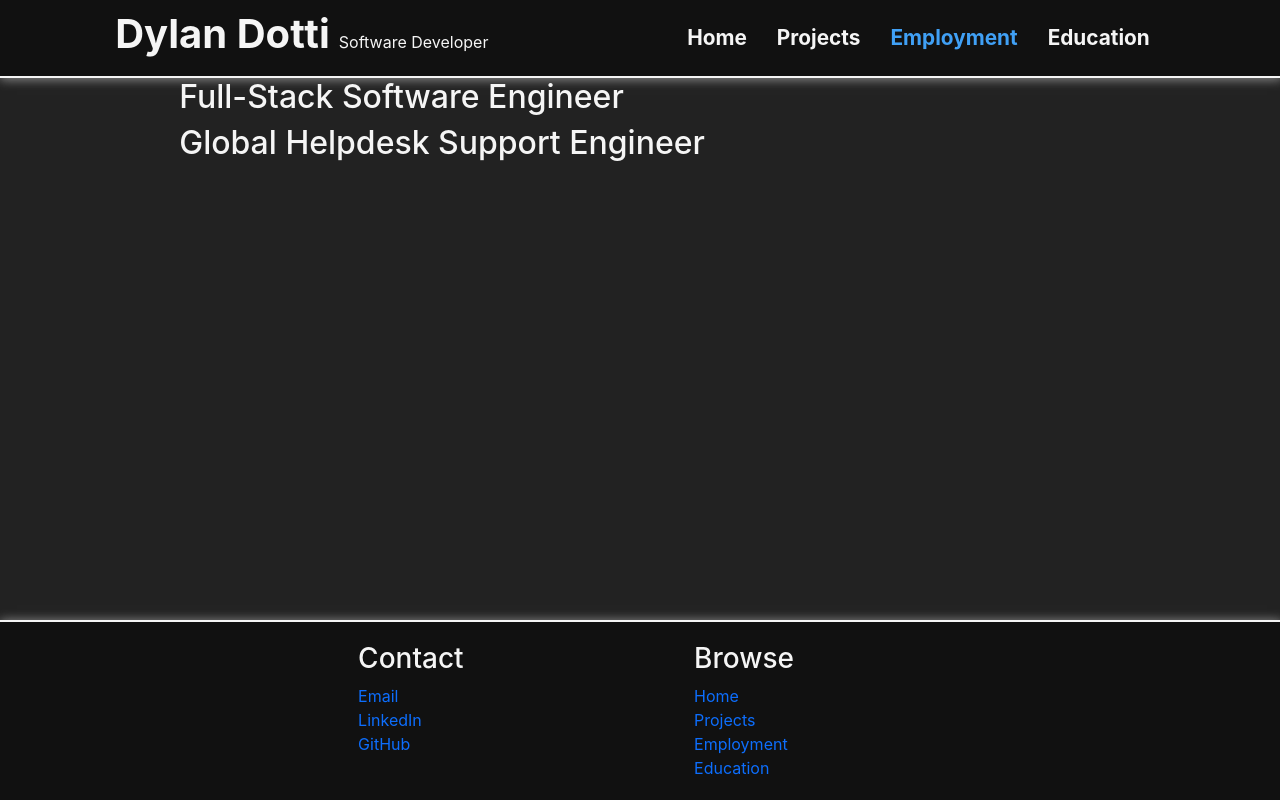
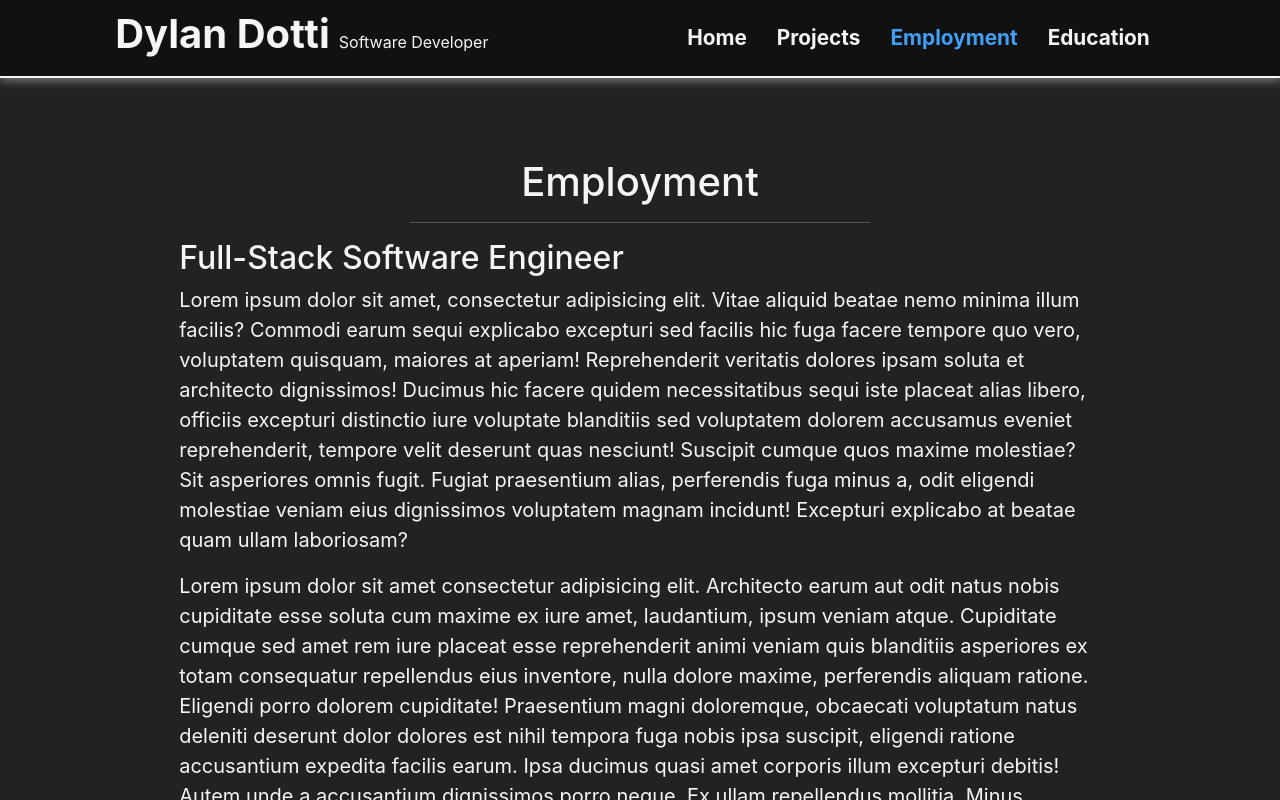
Before and after one commit to Dylan-Dotti/React-Portfolio-Website, a React (Create React App) app: page /employment in a window 1280 px wide. Built offline with nearby package versions, Linux system fonts and the light colour scheme.

Commit message:
Employment placeholder content

```diff
--- a/src/Components/Employment/employment.scss
+++ b/src/Components/Employment/employment.scss
@@ -0,0 +1,13 @@
+
+#employment {
+    padding: 80px 0;
+
+    p {
+        font-size: 1.25rem;
+    }
+
+    .ghd-carousel {
+        width: 500px;
+        height: 500px;
+    }
+}
--- a/src/Components/Employment/index.tsx
+++ b/src/Components/Employment/index.tsx
@@ -1,20 +1,54 @@
-import React, { ReactNode } from "react";
+import * as React from "react";
+import "./employment.scss";
+import { AppConstantsContext } from "../../App";
+import ScrollFadeInSection from "../ScrollFadeInSection";
+import CrossfadeImageCarousel from "../CrossfadeImageCarousel";
 
-export default class Employment extends React.Component {
+const Employment: React.FC = () => {
+    const appConstants = React.useContext(AppConstantsContext);
 
-    render(): ReactNode {
-        return (
-            <div id="employment">
+    return (
+        <div id="employment">
+            <ScrollFadeInSection durationMS={appConstants.fadeInDurationMS}>
+                <h1 className="text-center">Employment</h1>
+                <hr className="half-centered"/>
 
                 <div className="software-engineer-group">
                     <h2>Full-Stack Software Engineer</h2>
+
+                    <p>
+                        Lorem ipsum dolor sit amet, consectetur adipisicing elit. Vitae aliquid beatae nemo minima illum facilis? Commodi earum sequi explicabo excepturi sed facilis hic fuga facere tempore quo vero, voluptatem quisquam, maiores at aperiam! Reprehenderit veritatis dolores ipsam soluta et architecto dignissimos! Ducimus hic facere quidem necessitatibus sequi iste placeat alias libero, officiis excepturi distinctio iure voluptate blanditiis sed voluptatem dolorem accusamus eveniet reprehenderit, tempore velit deserunt quas nesciunt! Suscipit cumque quos maxime molestiae? Sit asperiores omnis fugit. Fugiat praesentium alias, perferendis fuga minus a, odit eligendi molestiae veniam eius dignissimos voluptatem magnam incidunt! Excepturi explicabo at beatae quam ullam laboriosam?
+                    </p>
+                    <p>
+                        Lorem ipsum dolor sit amet consectetur adipisicing elit. Architecto earum aut odit natus nobis cupiditate esse soluta cum maxime ex iure amet, laudantium, ipsum veniam atque. Cupiditate cumque sed amet rem iure placeat esse reprehenderit animi veniam quis blanditiis asperiores ex totam consequatur repellendus eius inventore, nulla dolore maxime, perferendis aliquam ratione. Eligendi porro dolorem cupiditate! Praesentium magni doloremque, obcaecati voluptatum natus deleniti deserunt dolor dolores est nihil tempora fuga nobis ipsa suscipit, eligendi ratione accusantium expedita facilis earum. Ipsa ducimus quasi amet corporis illum excepturi debitis! Autem unde a accusantium dignissimos porro neque. Ex ullam repellendus mollitia. Minus, recusandae.
+                    </p>
                 </div>
 
                 <div className="ghd-engineer-group">
                     <h2>Global Helpdesk Support Engineer</h2>
+
+                    <p>
+                        Lorem ipsum dolor sit amet, consectetur adipisicing elit. Vitae aliquid beatae nemo minima illum facilis? Commodi earum sequi explicabo excepturi sed facilis hic fuga facere tempore quo vero, voluptatem quisquam, maiores at aperiam! Reprehenderit veritatis dolores ipsam soluta et architecto dignissimos! Ducimus hic facere quidem necessitatibus sequi iste placeat alias libero, officiis excepturi distinctio iure voluptate blanditiis sed voluptatem dolorem accusamus eveniet reprehenderit, tempore velit deserunt quas nesciunt! Suscipit cumque quos maxime molestiae? Sit asperiores omnis fugit. Fugiat praesentium alias, perferendis fuga minus a, odit eligendi molestiae veniam eius dignissimos voluptatem magnam incidunt! Excepturi explicabo at beatae quam ullam laboriosam?
+                    </p>
+                    <p>
+                        Lorem ipsum dolor sit amet consectetur adipisicing elit. Architecto earum aut odit natus nobis cupiditate esse soluta cum maxime ex iure amet, laudantium, ipsum veniam atque. Cupiditate cumque sed amet rem iure placeat esse reprehenderit animi veniam quis blanditiis asperiores ex totam consequatur repellendus eius inventore, nulla dolore maxime, perferendis aliquam ratione. Eligendi porro dolorem cupiditate! Praesentium magni doloremque, obcaecati voluptatum natus deleniti deserunt dolor dolores est nihil tempora fuga nobis ipsa suscipit, eligendi ratione accusantium expedita facilis earum. Ipsa ducimus quasi amet corporis illum excepturi debitis! Autem unde a accusantium dignissimos porro neque. Ex ullam repellendus mollitia. Minus, recusandae.
+                    </p>
                 </div>
+            </ScrollFadeInSection>
 
-            </div>
-        );
-    }
+            <CrossfadeImageCarousel
+                className="ghd-carousel"
+                images={[
+                    "Img/GHD/IMG_0114.JPG",
+                    "Img/GHD/IMG_0116.JPG",
+                    "Img/GHD/IMG_0128.JPG",
+                    "Img/GHD/IMG_0129.JPG",
+
+                ]}
+            />
+
+        </div>
+    );
 }
+
+export default Employment;
```
